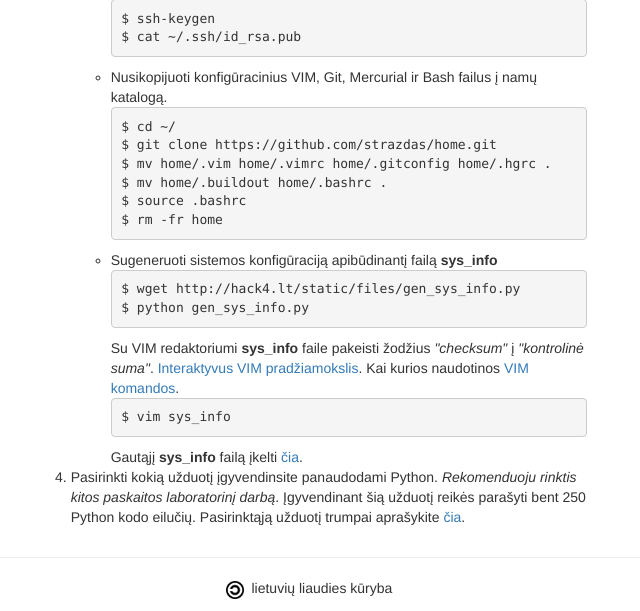
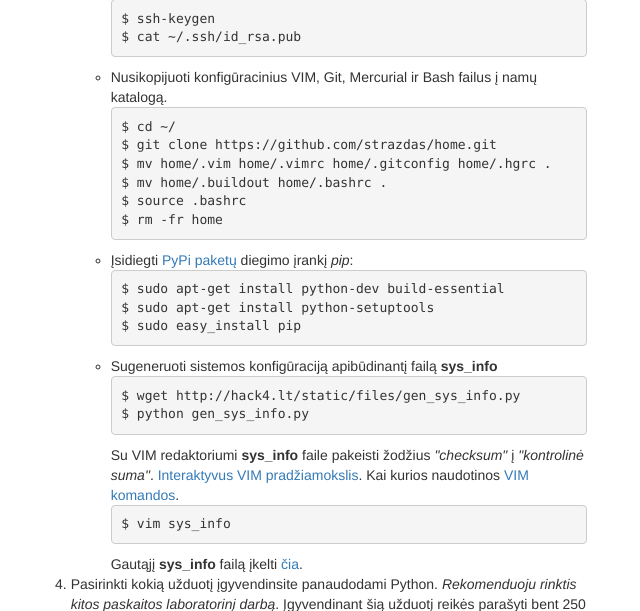
Before and after one commit to niekas/Hack4LT, a Django app: template src/hack4lt/templates/hack4lt/tasks.html in a window 1280 px wide. Shown: the part 393-1004 px from the top of the page, without its empty margins (331-971 px from the left). Run offline with Django 3.2, Linux system fonts and the light colour scheme; the template is opened without the code that fills it, so the values that code supplies are empty; some libraries are stand-ins or nearby versions.

Commit message:
Add task for python-setuptools installation to tasks page.

```diff
--- a/src/hack4lt/templates/hack4lt/tasks.html
+++ b/src/hack4lt/templates/hack4lt/tasks.html
@@ -40,6 +40,11 @@ $ mv home/.buildout home/.bashrc .
 $ source .bashrc
 $ rm -fr home</pre>
               </li>
+              <li>Įsidiegti <a href='http://pypi.python.org'>PyPi paketų</a>
+              diegimo įrankį <i>pip</i>:</li>
+<pre>$ sudo apt-get install python-dev build-essential
+$ sudo apt-get install python-setuptools
+$ sudo easy_install pip</pre>
               <li>Sugeneruoti sistemos konfigūraciją apibūdinantį failą
               <b>sys_info</b>
 <pre>$ wget http://hack4.lt/static/files/gen_sys_info.py
```
